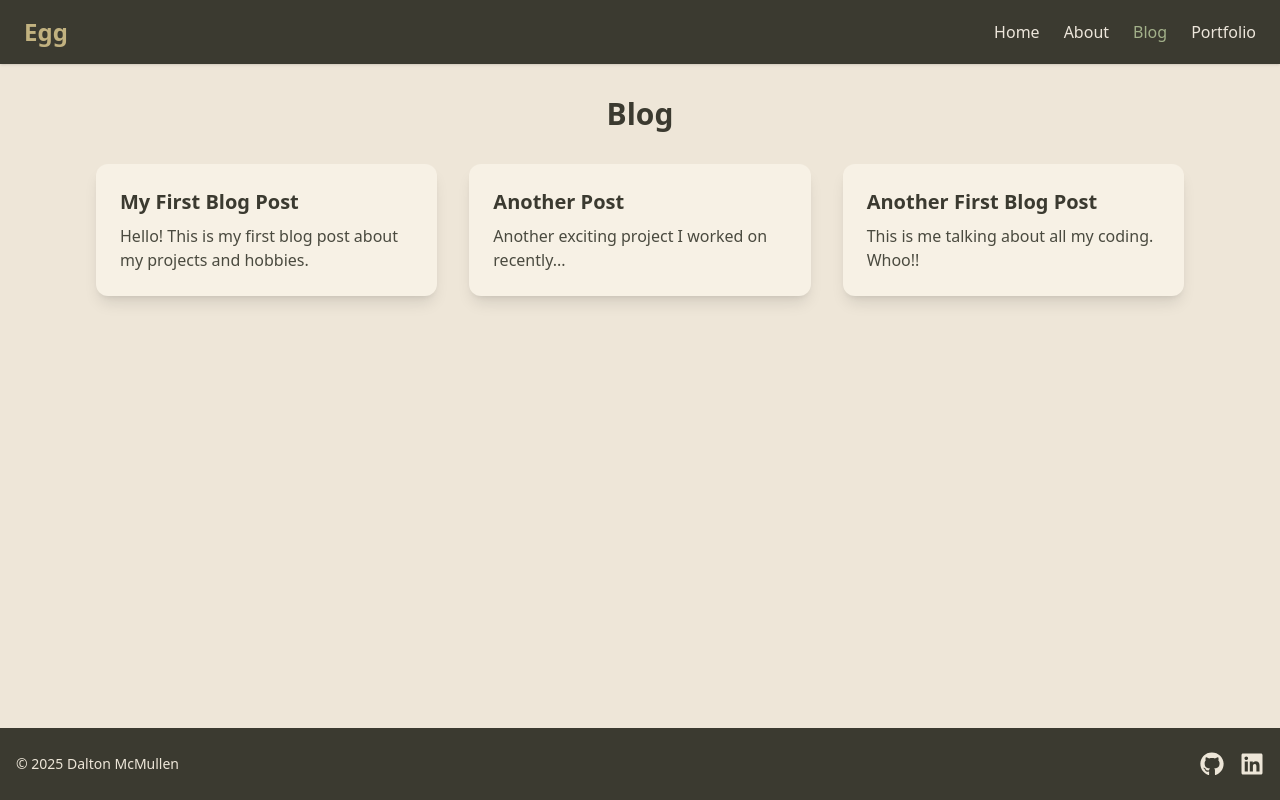
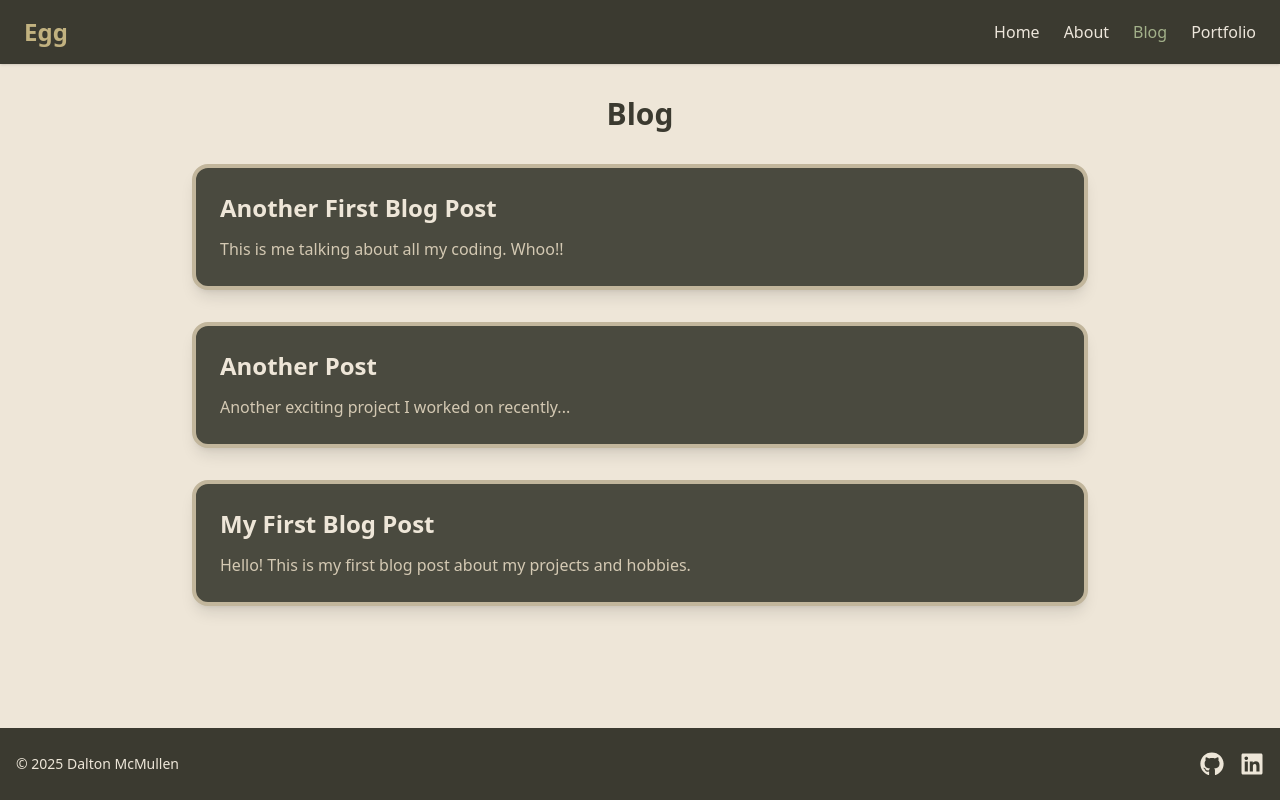
Before and after one commit to DaltonBytes/updated-portfolio, a React (Vite) app: page /blog in a window 1280 px wide. Built offline with nearby package versions, Linux system fonts and the light colour scheme.

Commit message:
Corrected some tyling for the blog
Still need to work on the colors, but is a better version now

```diff
--- a/src/pages/Blog.jsx
+++ b/src/pages/Blog.jsx
@@ -26,17 +26,20 @@ export default function Blog() {
       <h1 className="text-3xl font-bold mb-8 text-center text-[#3B3A30]">
         Blog
       </h1>
-      <div className="grid grid-cols-1 sm:grid-cols-2 lg:grid-cols-3 gap-8">
-        {posts.map((post) => (
+      <div className="space-y-8 max-w-4xl mx-auto">
+        {posts
+          .slice()
+          .reverse()
+          .map((post) => (
             <Link
               key={post.id}
               to={`/blog/${post.id}`}
-            className="block bg-[#F7F1E5] hover:bg-[#F3EAD4] rounded-xl shadow-lg hover:shadow-xl transform hover:-translate-y-1 transition-all p-6"
+              className="block bg-[#4A4A3F] hover:bg-[#5A5A4F] rounded-2xl shadow-lg hover:shadow-xl transition-all p-6 border-4 border-[#C2B69C]"
             >
-            <h2 className="text-xl font-bold mb-2 text-[#3B3A30]">
+              <h2 className="text-2xl font-bold mb-3 text-[#EEE6D8]">
                 {post.title}
               </h2>
-            <p className="text-[#4A4A3F]">{post.excerpt}</p>
+              <p className="text-[#D4C9B3] leading-relaxed">{post.excerpt}</p>
             </Link>
           ))}
       </div>
```
Lines whose indentation alone changed are shown as unchanged.
